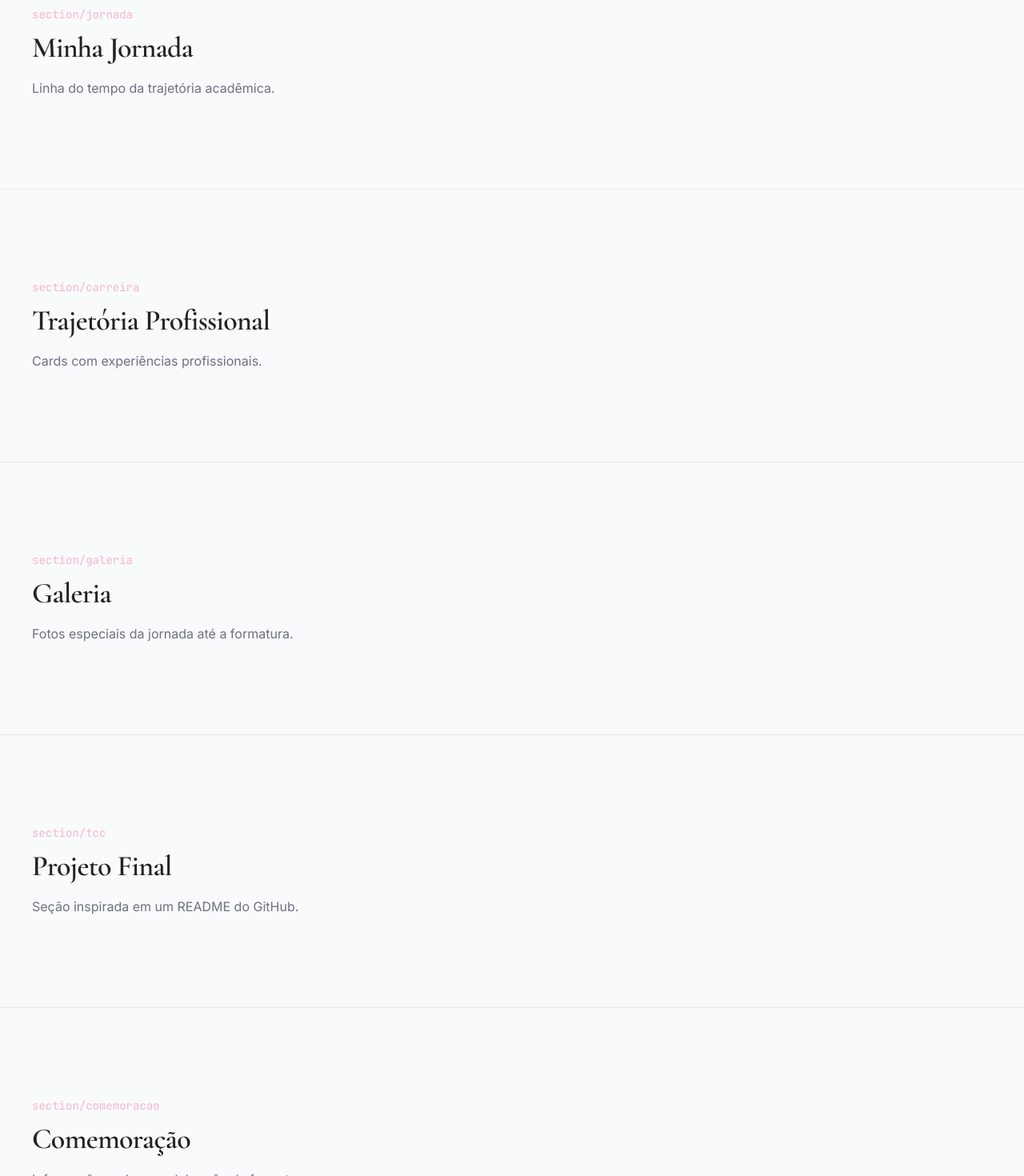
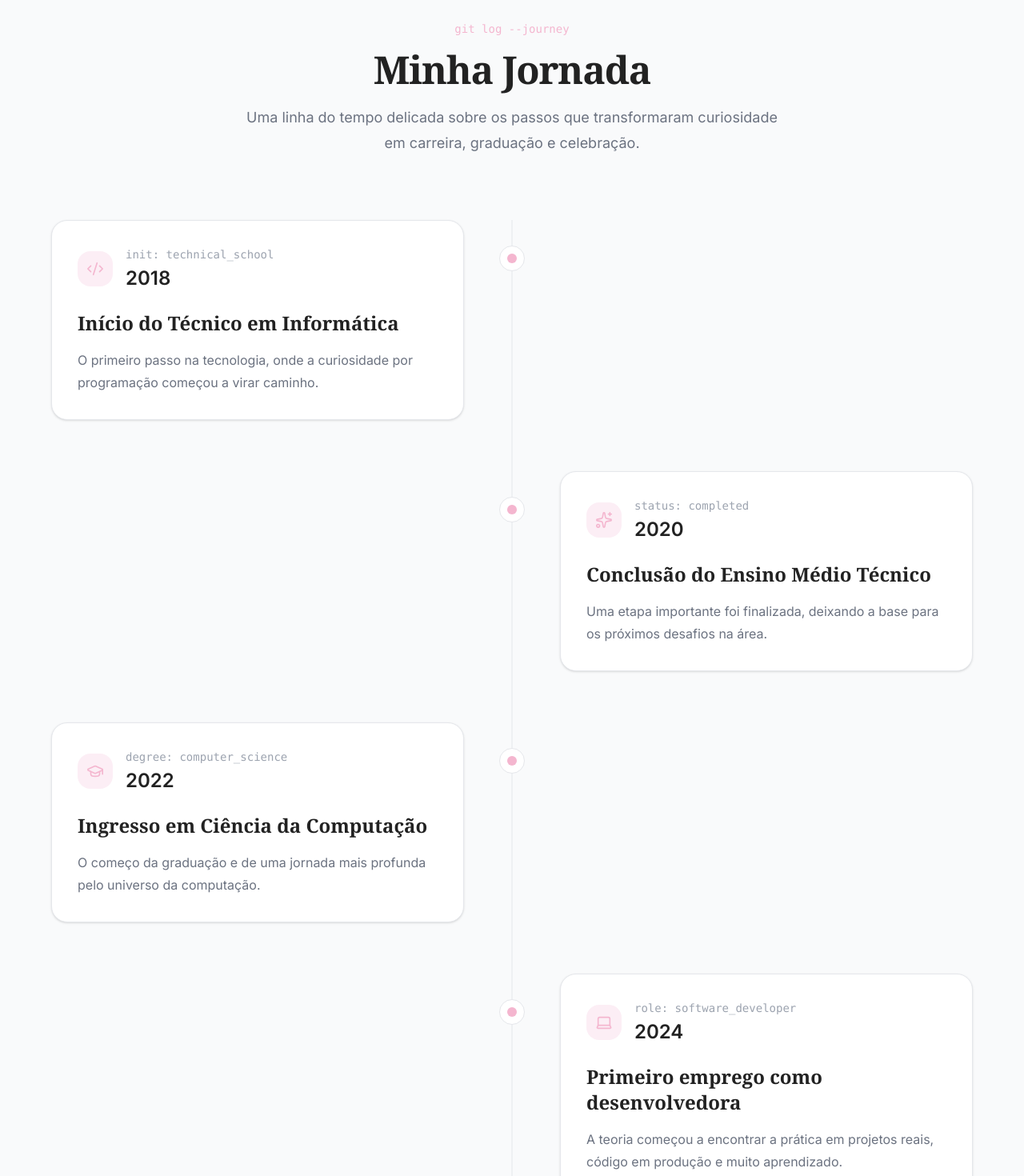
Before and after one commit to iasmin-boaventura/graduation-website, a React (Vite) app: page / in a window 1280 px wide. Shown: the part 1140-2610 px from the top of the page at 80% size. Built offline with nearby package versions, Linux system fonts and the light colour scheme.

Commit message:
feat: create timeline section

```diff
--- a/package.json
+++ b/package.json
@@ -15,6 +15,7 @@
     "@fontsource/jetbrains-mono": "^5.2.8",
     "@tailwindcss/vite": "^4.3.2",
     "lucide-react": "^1.24.0",
+    "motion": "^12.42.2",
     "react": "^19.2.7",
     "react-dom": "^19.2.7",
     "tailwindcss": "^4.3.2"
--- /dev/null
+++ b/src/components/timeline/Timeline.tsx
@@ -0,0 +1,157 @@
+import { motion } from "motion/react";
+import { Code2, GraduationCap, Laptop, Sparkles } from "lucide-react";
+
+type TimelineEvent = {
+  year: string;
+  title: string;
+  description: string;
+  codeLabel: string;
+  icon: typeof Code2;
+};
+
+const timelineEvents: TimelineEvent[] = [
+  {
+    year: "2018",
+    title: "Início do Técnico em Informática",
+    description:
+      "O primeiro passo na tecnologia, onde a curiosidade por programação começou a virar caminho.",
+    codeLabel: "init: technical_school",
+    icon: Code2,
+  },
+  {
+    year: "2020",
+    title: "Conclusão do Ensino Médio Técnico",
+    description:
+      "Uma etapa importante foi finalizada, deixando a base para os próximos desafios na área.",
+    codeLabel: "status: completed",
+    icon: Sparkles,
+  },
+  {
+    year: "2022",
+    title: "Ingresso em Ciência da Computação",
+    description:
+      "O começo da graduação e de uma jornada mais profunda pelo universo da computação.",
+    codeLabel: "degree: computer_science",
+    icon: GraduationCap,
+  },
+  {
+    year: "2024",
+    title: "Primeiro emprego como desenvolvedora",
+    description:
+      "A teoria começou a encontrar a prática em projetos reais, código em produção e muito aprendizado.",
+    codeLabel: "role: software_developer",
+    icon: Laptop,
+  },
+  {
+    year: "2026",
+    title: "Conclusão da graduação",
+    description:
+      "Depois de tantos desafios, entregas e conquistas, chega a versão mais especial dessa jornada.",
+    codeLabel: "release: graduation_2026",
+    icon: GraduationCap,
+  },
+];
+
+const itemVariants = {
+  hidden: {
+    opacity: 0,
+    y: 24,
+  },
+  visible: {
+    opacity: 1,
+    y: 0,
+  },
+};
+
+export function Timeline() {
+  return (
+    <section id="jornada" className="bg-[#F9FAFB] px-6 py-24 sm:py-32">
+      <div className="mx-auto max-w-6xl">
+        <motion.div
+          className="mx-auto max-w-2xl text-center"
+          initial={{ opacity: 0, y: 24 }}
+          whileInView={{ opacity: 1, y: 0 }}
+          viewport={{ once: true, amount: 0.4 }}
+          transition={{ duration: 0.5, ease: "easeOut" }}
+        >
+          <span className="font-mono text-sm text-[#F4B6CF]">
+            git log --journey
+          </span>
+
+          <h2 className="mt-4 font-serif text-4xl font-semibold tracking-tight text-[#222222] sm:text-5xl">
+            Minha Jornada
+          </h2>
+
+          <p className="mt-5 text-base leading-8 text-[#6B7280] sm:text-lg">
+            Uma linha do tempo delicada sobre os passos que transformaram
+            curiosidade em carreira, graduação e celebração.
+          </p>
+        </motion.div>
+
+        <div className="relative mt-20">
+          <div
+            aria-hidden="true"
+            className="absolute left-4 top-0 h-full w-px bg-[#E5E7EB] md:left-1/2 md:-translate-x-1/2"
+          />
+
+          <div className="space-y-12 md:space-y-16">
+            {timelineEvents.map((event, index) => {
+              const Icon = event.icon;
+              const isEven = index % 2 === 0;
+
+              return (
+                <motion.article
+                  key={event.year}
+                  className="relative grid gap-6 pl-12 md:grid-cols-2 md:pl-0"
+                  variants={itemVariants}
+                  initial="hidden"
+                  whileInView="visible"
+                  viewport={{ once: true, amount: 0.35 }}
+                  transition={{ duration: 0.5, ease: "easeOut" }}
+                >
+                  <div
+                    className={`rounded-[20px] border border-[#E5E7EB] bg-white p-8 shadow-sm transition duration-200 hover:-translate-y-1 hover:shadow-md ${
+                      isEven
+                        ? "md:col-start-1 md:mr-12"
+                        : "md:col-start-2 md:ml-12"
+                    }`}
+                  >
+                    <div className="flex items-center gap-4">
+                      <div className="flex h-11 w-11 items-center justify-center rounded-2xl bg-[#FCEEF5] text-[#F4B6CF]">
+                        <Icon size={22} strokeWidth={1.8} />
+                      </div>
+
+                      <div>
+                        <p className="font-mono text-sm text-[#9CA3AF]">
+                          {event.codeLabel}
+                        </p>
+                        <p className="mt-1 text-2xl font-semibold text-[#222222]">
+                          {event.year}
+                        </p>
+                      </div>
+                    </div>
+
+                    <h3 className="mt-6 font-serif text-2xl font-semibold text-[#222222]">
+                      {event.title}
+                    </h3>
+
+                    <p className="mt-4 text-base leading-7 text-[#6B7280]">
+                      {event.description}
+                    </p>
+                  </div>
+
+                  <div
+                    aria-hidden="true"
+                    className="absolute left-4 top-8 z-10 flex h-8 w-8 -translate-x-1/2 items-center justify-center rounded-full border border-[#E5E7EB] bg-white md:left-1/2"
+                  >
+                    <span className="h-3 w-3 rounded-full bg-[#F4B6CF]" />
+                  </div>
+                </motion.article>
+              );
+            })}
+          </div>
+        </div>
+      </div>
+    </section>
+  );
+}
--- a/src/pages/Home.tsx
+++ b/src/pages/Home.tsx
@@ -1,66 +1,58 @@
 import { Hero } from '../components/hero/Hero.tsx'
+import { Timeline } from '../components/timeline/Timeline'
 
 const sections = [
   {
-    id: "jornada",
-    label: "Minha Jornada",
-    description: "Linha do tempo da trajetória acadêmica.",
+    id: 'carreira',
+    title: 'Trajetória Profissional',
+    description: 'Placeholder da seção de carreira.',
   },
   {
-    id: "carreira",
-    label: "Trajetória Profissional",
-    description: "Cards com experiências profissionais.",
+    id: 'galeria',
+    title: 'Galeria',
+    description: 'Placeholder da seção de galeria.',
   },
   {
-    id: "galeria",
-    label: "Galeria",
-    description: "Fotos especiais da jornada até a formatura.",
+    id: 'tcc',
+    title: 'Projeto Final',
+    description: 'Placeholder da seção de TCC.',
   },
   {
-    id: "tcc",
-    label: "Projeto Final",
-    description: "Seção inspirada em um README do GitHub.",
+    id: 'comemoracao',
+    title: 'Comemoração',
+    description: 'Placeholder da seção de comemoração.',
   },
   {
-    id: "comemoracao",
-    label: "Comemoração",
-    description: "Informações sobre a celebração da formatura.",
+    id: 'rsvp',
+    title: 'Confirmar Presença',
+    description: 'Placeholder da seção de RSVP.',
   },
-  {
-    id: "rsvp",
-    label: "Confirmar Presença",
-    description: "Formulário de confirmação conectado ao Supabase futuramente.",
-  },
-];
+]
 
 function Home() {
   return (
     <>
       <Hero />
+      <Timeline />
 
       {sections.map((section) => (
         <section
           key={section.id}
           id={section.id}
-          className="border-t border-[#E5E7EB] bg-[#F9FAFB] px-6 py-28"
+          className="px-6 py-24 sm:py-32"
         >
-          <div className="mx-auto max-w-[1200px]">
-            <p className="mb-3 font-['JetBrains_Mono'] text-sm text-[#F4B6CF]">
-              section/{section.id}
-            </p>
-
-            <h2 className="font-['Cormorant_Garamond'] text-4xl font-semibold tracking-[-0.02em] text-[#222222]">
-              {section.label}
+          <div className="mx-auto max-w-6xl">
+            <h2 className="font-serif text-4xl font-semibold tracking-tight text-[#222222]">
+              {section.title}
             </h2>
-
-            <p className="mt-4 max-w-[560px] text-base leading-7 text-[#6B7280]">
+            <p className="mt-4 max-w-2xl text-lg leading-8 text-[#6B7280]">
               {section.description}
             </p>
           </div>
         </section>
       ))}
     </>
-  );
+  )
 }
 
 export default Home;
```
Also changed, not shown: 2 other files (tests, documents, lock files or other folders).
